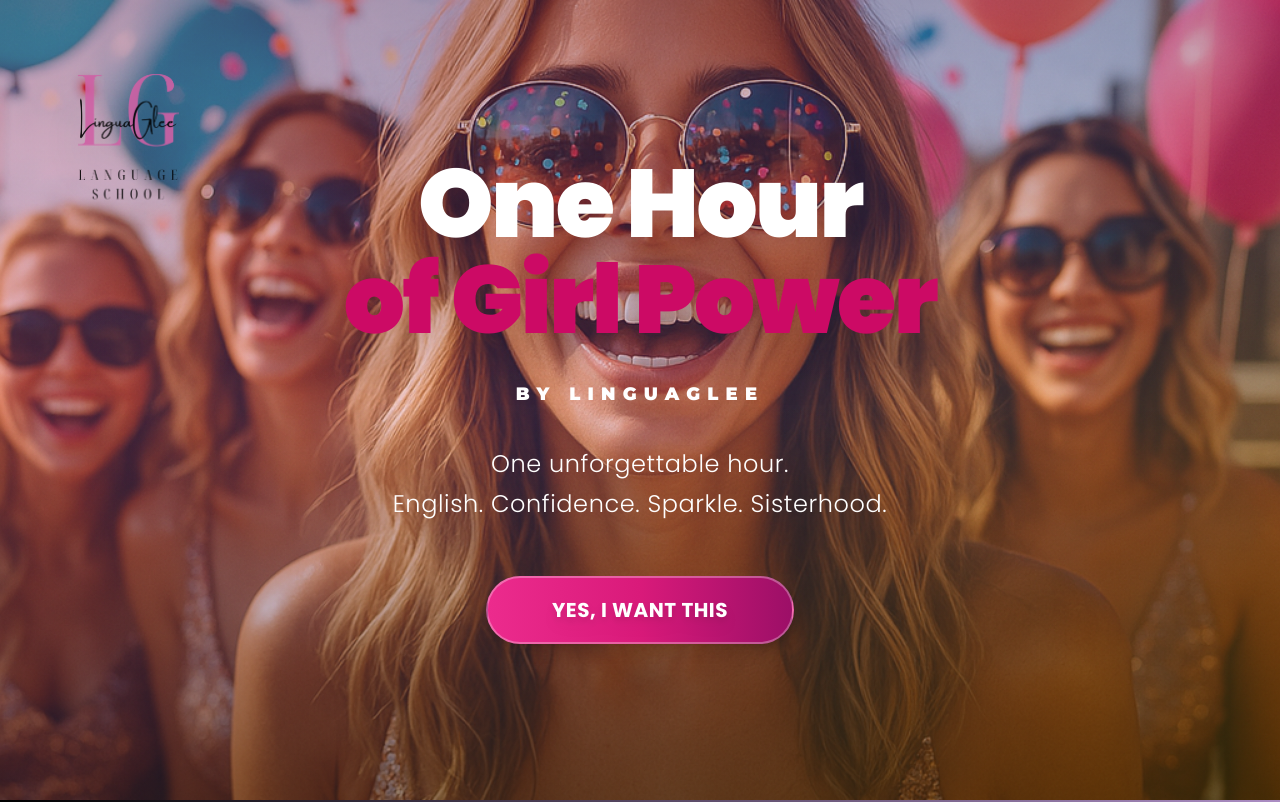
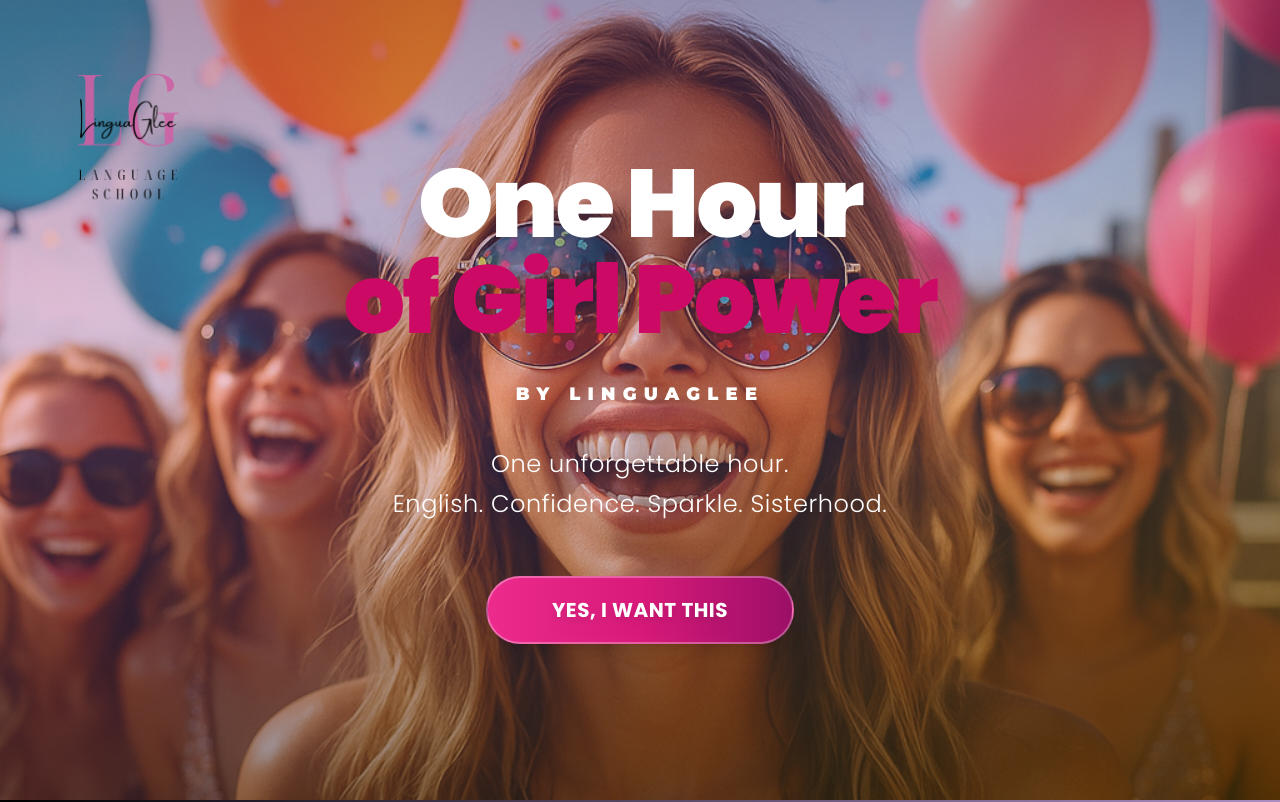
Before and after one commit to nmirakyan1/glam-fluent-landing-page, a React (Vite) app: page / in a window 1280 px wide. Shown: the top 802 px of the page. Built offline with nearby package versions, Linux system fonts and the light colour scheme.

Commit message:
Adjust background image position
Repositioned the background image to prevent the mouth from being centered under the headline, and moved the image upward for a more glamorous look. Updated `src/components/Hero.tsx`.

```diff
--- a/src/components/Hero.tsx
+++ b/src/components/Hero.tsx
@@ -12,7 +12,7 @@ const Hero = () => {
   return (
     <section className="relative min-h-screen flex items-center justify-center bg-black overflow-hidden">
       {/* Background image - glamorous women at party */}
-      <div className="absolute inset-0 bg-[url('/lovable-uploads/d2b8b167-1f86-440e-970d-5e3ac94df1fb.png')] bg-cover bg-center"></div>
+      <div className="absolute inset-0 bg-[url('/lovable-uploads/d2b8b167-1f86-440e-970d-5e3ac94df1fb.png')] bg-cover bg-[center_top_-100px]"></div>
 
       {/* Simple gradient overlay */}
       <div className="absolute inset-0 bg-gradient-to-br from-pink-500/30 via-purple-400/20 to-yellow-400/25"></div>
```
